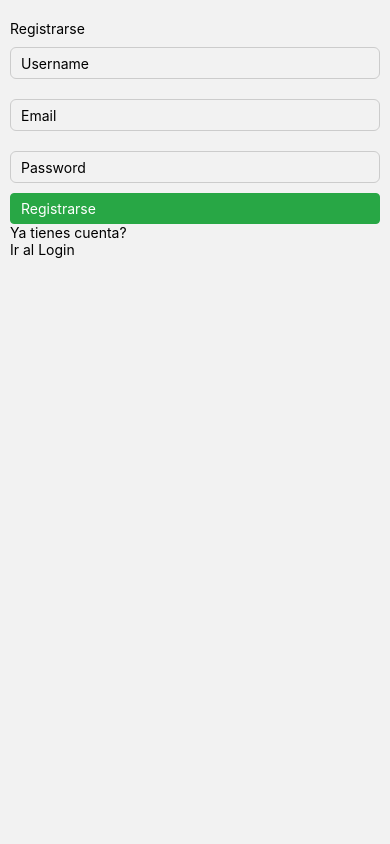
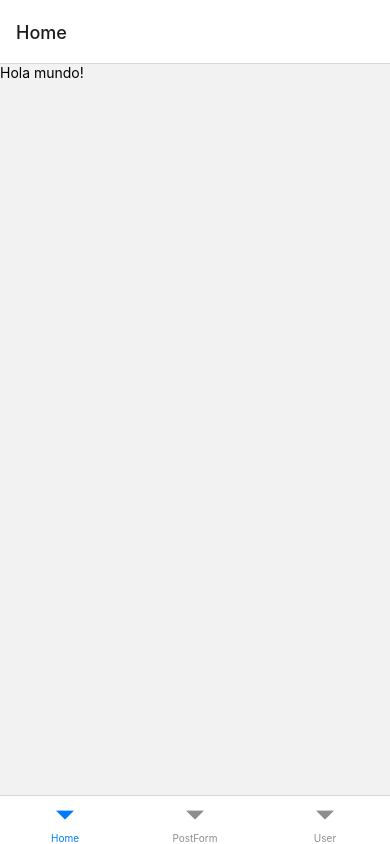
Before and after one commit to bautykamijo/proyecto-reactnative-pro3, a React Native app in the folder proyecto-reactnative-prog3/: screen /Menu in a window 390 px wide. Built offline with nearby package versions, Linux system fonts and the light colour scheme; no server answers.

Commit message:
muy bien

```diff
--- a/proyecto-reactnative-prog3/App.js
+++ b/proyecto-reactnative-prog3/App.js
@@ -3,7 +3,7 @@ import { StyleSheet, Text, View } from 'react-native';
 import { NavigationContainer } from '@react-navigation/native';
 import { createNativeStackNavigator } from '@react-navigation/native-stack';
 
-import Home from './src/screens/Home';
+import Menu from './src/components/Menu'
 import Register from './src/screens/Register';
 import Login from './src/screens/Login';
 
@@ -25,6 +25,11 @@ export default function App() {
         component={ Login }
         options={{headerShown : false}}
         />
+         <Stack.Screen
+        name='Menu'
+        component={ Menu }
+        options={{headerShown : false}}
+        />
 
 
 
--- a/proyecto-reactnative-prog3/package.json
+++ b/proyecto-reactnative-prog3/package.json
@@ -14,6 +14,7 @@
     "@react-navigation/native": "^6.1.9",
     "@react-navigation/native-stack": "^6.9.17",
     "expo": "~49.0.15",
+    "expo-camera": "~13.4.4",
     "expo-status-bar": "~1.6.0",
     "firebase": "^8.10.1",
     "react": "18.2.0",
@@ -21,8 +22,7 @@
     "react-native": "0.72.6",
     "react-native-safe-area-context": "4.6.3",
     "react-native-screens": "~3.22.0",
-    "react-native-web": "~0.19.6",
-    "expo-camera": "~13.4.4"
+    "react-native-web": "~0.19.6"
   },
   "devDependencies": {
     "@babel/core": "^7.20.0"
--- /dev/null
+++ b/proyecto-reactnative-prog3/src/components/Menu.js
@@ -0,0 +1,31 @@
+import { createBottomTabNavigator } from "@react-navigation/bottom-tabs";
+import React, { Component } from "react";
+import { TextInput, TouchableOpacity, View, Text, StyleSheet, FlatList } from "react-native";
+
+import Home from "../screens/Home";
+import PostForm from "../screens/PostForm";
+import User from "../screens/User";
+
+const Tab = createBottomTabNavigator();
+
+class Menu extends Component {
+    constructor() {
+      super();
+      this.state = {
+        valor : ''
+      };
+    }
+
+    render() {
+
+      return (
+          <Tab.Navigator>
+              <Tab.Screen name="Home" component={Home}/>
+              <Tab.Screen name="PostForm" component={PostForm}/>
+              <Tab.Screen name="User" component={User}/>
+          </Tab.Navigator>
+      );
+    }
+  }
+
+  export default Menu;
--- a/proyecto-reactnative-prog3/src/screens/Login.js
+++ b/proyecto-reactnative-prog3/src/screens/Login.js
@@ -3,27 +3,27 @@ import { Text, View, TouchableOpacity, TextInput, StyleSheet } from "react-nativ
 import { auth } from '../firebase/config';
 
 class Login extends Component {
-    constructor (){
-        super();
+    constructor (props){
+        super(props);
         this.state = {
             email: "",
             password: "",
         };
     }
 
-    componentDidMount() {
+   /* componentDidMount() {
         auth.onAuthStateChanged((user) => {
           if (user) {
-                this.props.navigation.navigate("Home");
+            this.props.navigation.navigate("Menu");
           }
         });
-    }
+      } */
 
     login (email, pass) {
         auth.signInWithEmailAndPassword(email, pass)
-        .then ((respnse) => {
+        .then ((response) => {
             console.log ("Login si", response);
-            this.props.navigation.navigate("Home");
+            this.props.navigation.navigate("Menu");
         })
         .catch((error) => {
             console.log(error);
@@ -37,27 +37,25 @@ class Login extends Component {
                 <TextInput
                     style={styles.input}
                     onChangeText={(text) => this.setState({ email: text })}
-                    placeholder="email"
+                    placeholder="Email"
                     keyboardType="email-address"
                     value={this.state.email}
                 />
                 <TextInput
                     style={styles.input}
                     onChangeText={(text) => this.setState({ password: text })}
-                    placeholder="password"
+                    placeholder="Password"
                     keyboardType="default"
                     secureTextEntry={true}
                     value={this.state.password}
                 />
                 <TouchableOpacity
                     style={styles.button}
-                    onPress={() => this.login(this.state.email, this.state.password)}
-                    >
+                    onPress={() => this.login(this.state.email, this.state.password)}>
                 <Text style={styles.textButton}>Ingresar</Text>
                 </TouchableOpacity>
                 <TouchableOpacity
-                    onPress={() => this.props.navigation.navigate("Register")}
-                    >
+                    onPress={() => this.props.navigation.navigate("Register")}>
                 <Text>No tengo cuenta. Registrarme.</Text>
                 </TouchableOpacity>
             </View>
@@ -65,33 +63,34 @@ class Login extends Component {
     }
 }
 const styles = StyleSheet.create({
-    formContainer: {
-      paddingHorizontal: 10,
+    formContainer:{
+        paddingHorizontal:10,
         marginTop: 20,
     },
-    input: {
-      height: 20,
-      paddingVertical: 15,
+    input:{
+        height:20,
+        paddingVertical:15,
         paddingHorizontal: 10,
-      borderWidth: 1,
-      borderColor: "#ccc",
-      borderStyle: "solid",
+        borderWidth:1,
+        borderColor: '#ccc',
+        borderStyle: 'solid',
         borderRadius: 6,
-      marginVertical: 10,
+        marginVertical:10,
     },
-    button: {
-      backgroundColor: "blue",
+    button:{
+        backgroundColor:'#28a745',
         paddingHorizontal: 10,
         paddingVertical: 6,
-      textAlign: "center",
-      borderRadius: 4,
-      borderWidth: 1,
-      borderStyle: "solid",
-      borderColor: "#28a745",
+        textAlign: 'center',
+        borderRadius:4,
+        borderWidth:1,
+        borderStyle: 'solid',
+        borderColor: '#28a745'
     },
-    textButton: {
-      color: "#fff",
-    },
-  });
+    textButton:{
+        color: '#fff'
+    }
+
+})
 
   export default Login;
--- /dev/null
+++ b/proyecto-reactnative-prog3/src/screens/PostForm.js
@@ -0,0 +1,23 @@
+import React, { Component } from 'react';
+import { Text, View, TouchableOpacity } from "react-native";
+
+class PostForm extends Component {
+
+    constructor(props){
+        super(props);
+        this.state = {
+            valor : ''
+        }
+    }
+
+
+
+    render(){
+    return(
+        <View>
+            <Text>Hola mundo!</Text>
+        </View>
+    )}
+};
+
+export default PostForm;
--- a/proyecto-reactnative-prog3/src/screens/Register.js
+++ b/proyecto-reactnative-prog3/src/screens/Register.js
@@ -17,13 +17,6 @@ class Register extends Component {
         }
     }
 
-    componentDidMount() {
-        auth.onAuthStateChanged((user) => {
-          if (user) {
-            this.props.navigation.navigate("Login");
-          }
-        });
-      }
 
     register(mail, pass){
         auth.createUserWithEmailAndPassword(mail, pass)
--- /dev/null
+++ b/proyecto-reactnative-prog3/src/screens/User.js
@@ -0,0 +1,23 @@
+import React, { Component } from 'react';
+import { Text, View, TouchableOpacity } from "react-native";
+
+class User extends Component {
+
+    constructor(props){
+        super(props);
+        this.state = {
+            valor : ''
+        }
+    }
+
+
+
+    render(){
+    return(
+        <View>
+            <Text>Hola mundo!</Text>
+        </View>
+    )}
+};
+
+export default User;
```
Lines whose indentation alone changed are shown as unchanged.
